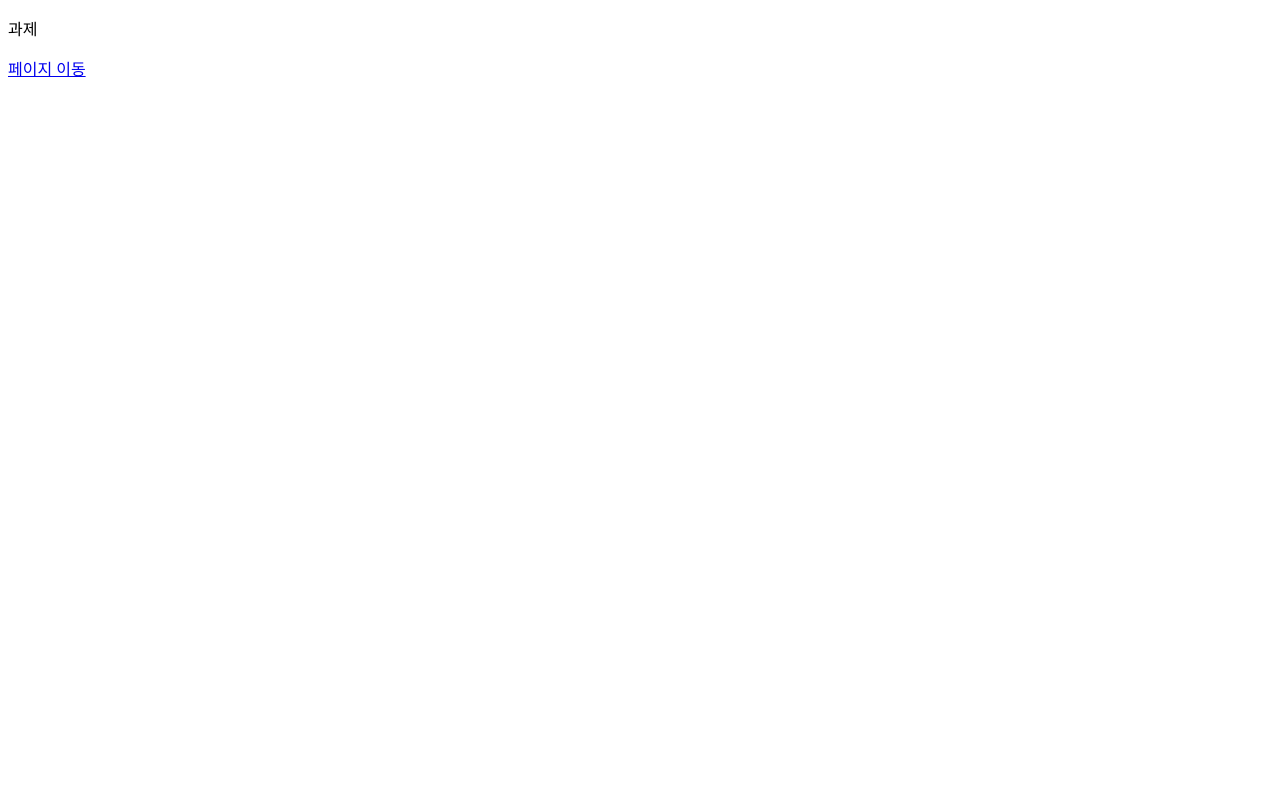
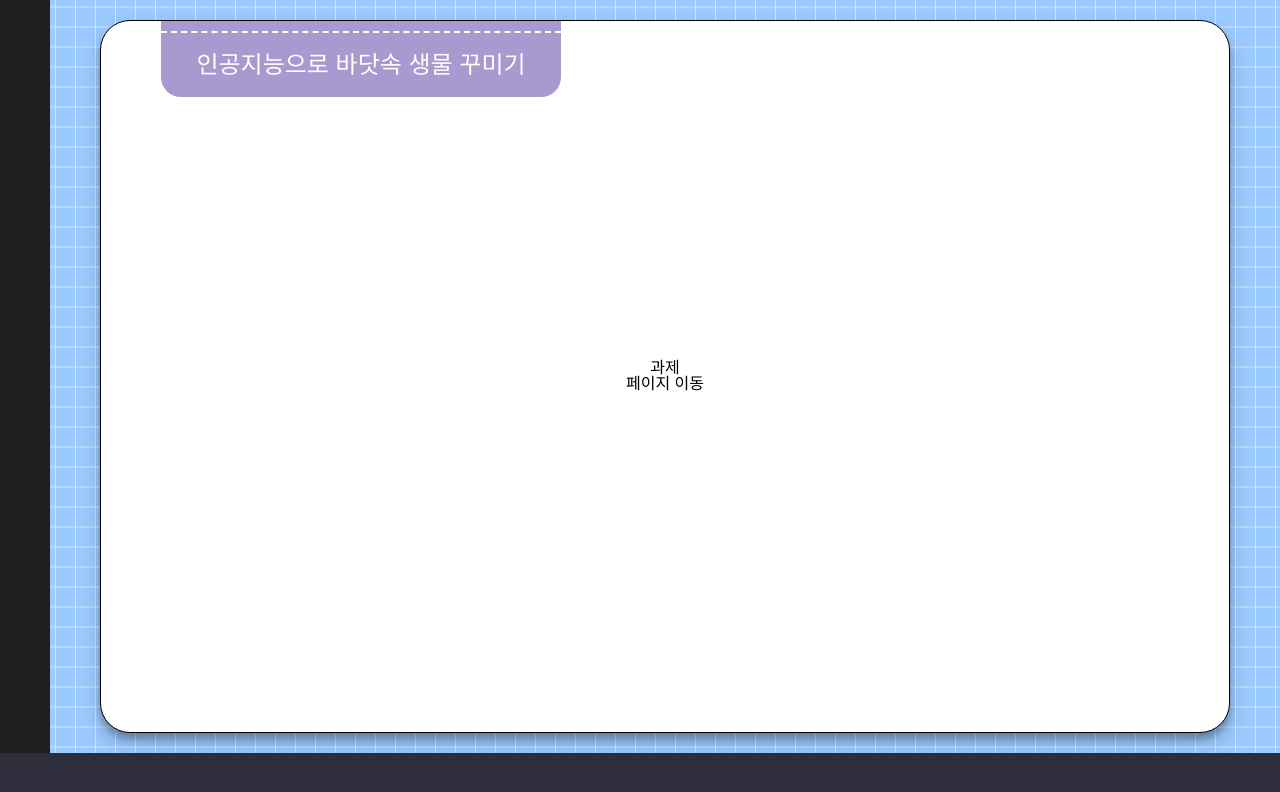
Before and after one commit to Intin1217/assignment, a React (Vite) app: page / in a window 1280 px wide. Shown: the top 792 px of the page. Built offline with nearby package versions, Linux system fonts and the light colour scheme.

Commit message:
feat: 기본 레이아웃 작성

```diff
--- a/index.html
+++ b/index.html
@@ -2,12 +2,11 @@
 <html lang="en">
   <head>
     <meta charset="UTF-8" />
-<!--    <link rel="icon" type="image/svg+xml" href="/vite.svg" />-->
     <meta name="viewport" content="width=device-width, initial-scale=1.0" />
     <title>Vite + React + TS</title>
   </head>
   <body>
-    <div id="root"></div>
+    <div id="root" style="height: 100%"></div>
     <script type="module" src="/src/main.tsx"></script>
   </body>
 </html>
--- a/src/main.tsx
+++ b/src/main.tsx
@@ -2,9 +2,22 @@ import { StrictMode } from 'react';
 import { createRoot } from 'react-dom/client';
 import { RouterProvider } from 'react-router-dom';
 import { router } from '@routes/routes.tsx';
+import { Globalstyles } from '@styles/Globalstyles.ts';
+import * as Styled from '@styles/BaseStyle.styled.ts';
+import { Footer, MainContainer } from '@styles/BaseStyle.styled.ts';
+import TitleBox from '@components/common/TitleBox.tsx';
 
 createRoot(document.getElementById('root')!).render(
   <StrictMode>
-    <RouterProvider router={router} />
+    <Globalstyles />
+    <Styled.Base>
+      <Styled.BackGroundContainer>
+        <Styled.MainContainer>
+          <TitleBox />
+          <RouterProvider router={router} />
+        </Styled.MainContainer>
+      </Styled.BackGroundContainer>
+      <Footer />
+    </Styled.Base>
   </StrictMode>,
 );
--- /dev/null
+++ b/src/styles/BaseStyle.styled.ts
@@ -0,0 +1,45 @@
+import styled from 'styled-components';
+
+export const Base = styled.div`
+  background: #1e1e1e;
+  width: 100%;
+  height: 100%;
+  min-height: 100vh;
+  display: flex;
+  flex-direction: column;
+`;
+
+export const BackGroundContainer = styled.div`
+  background-color: #9bcaff;
+  height: 100%;
+  margin-left: 50px;
+  background-image:
+    linear-gradient(to right, rgba(255, 255, 255, 0.5) 1px, transparent 1px),
+    linear-gradient(to bottom, rgba(255, 255, 255, 0.5) 1px, transparent 1px);
+  background-size: 20px 20px; /* 3x3 격자 */
+  background-position: center;
+  display: flex;
+  flex-direction: column;
+`;
+
+export const MainContainer = styled.main`
+    position: relative;
+  background-color: white;
+  margin: 20px 50px 20px 50px;
+  height: 100%;
+  border: black solid 1px;
+  border-radius: 30px;
+  display: flex;
+  flex-direction: column;
+    align-items: center;
+    justify-content: center;
+  padding: 20px;
+    box-shadow: 0 10px 20px rgba(0,0,0,0.19), 0 6px 6px rgba(0,0,0,0.23);
+}
+`;
+
+export const Footer = styled.div`
+  background: #2e2e3c;
+  width: 100%;
+  height: 50px;
+`;
--- /dev/null
+++ b/src/styles/Globalstyles.ts
@@ -0,0 +1,100 @@
+import { createGlobalStyle } from 'styled-components';
+
+export const Globalstyles = createGlobalStyle`
+    html, body, div, span, applet, object, iframe,
+    h1, h2, h3, h4, h5, h6, p, blockquote, pre,
+    a, abbr, acronym, address, big, cite, code,
+    del, dfn, em, img, ins, kbd, q, s, samp,
+    small, strike, strong, sub, sup, tt, var,
+    b, u, i, center,
+    dl, dt, dd, ol, ul, li,
+    fieldset, form, label, legend,
+    table, caption, tbody, tfoot, thead, tr, th, td,
+    article, aside, canvas, details, embed,
+    figure, figcaption, footer, header, hgroup,
+    menu, nav, output, ruby, section, summary,
+    time, mark, audio, video {
+        margin: 0;
+        padding: 0;
+        border: 0;
+        font: inherit;
+        vertical-align: baseline;
+    }
+
+    /* HTML5 display-role reset for older browsers */
+    article, aside, details, figcaption, figure,
+    footer, header, hgroup, menu, nav, section {
+        display: block;
+    }
+
+    html, body {
+        line-height: 1;
+        height: 100%;
+        width: 100%;
+    }
+
+    ol, ul {
+        list-style: none;
+    }
+
+    blockquote, q {
+        quotes: none;
+    }
+
+    blockquote:before, blockquote:after,
+    q:before, q:after {
+        content: '';
+    }
+
+    table {
+        border-collapse: collapse;
+        border-spacing: 0;
+    }
+
+    /* 사용자 정의 스타일 */
+    a {
+        text-decoration: none;
+        color: inherit;
+    }
+
+    * {
+        box-sizing: border-box;
+        font-size: 16px;
+    }
+
+    html {
+        height: 100%;
+    }
+
+    body {
+        height: 100%;
+        overflow-y: scroll;
+        line-height: 1;
+        font-family: 'Noto Sans KR', sans-serif;
+        background-color: #ffffff;
+        margin-bottom: 100px;
+    }
+
+    html, body, div, span, h1, h2, h3, h4, h5, h6, p,
+    a, dl, dt, dd, ol, ul, li, form, label, table {
+        margin: 0;
+        padding: 0;
+        border: 0;
+        vertical-align: baseline;
+    }
+
+    ol, ul {
+        list-style: none;
+    }
+
+    button {
+        border: 0;
+        background: transparent;
+        cursor: pointer;
+    }
+
+    input:focus, textarea:focus, select:focus {
+        outline: none;
+        border: 1px solid #B3D5EB;
+    }
+`;
```
